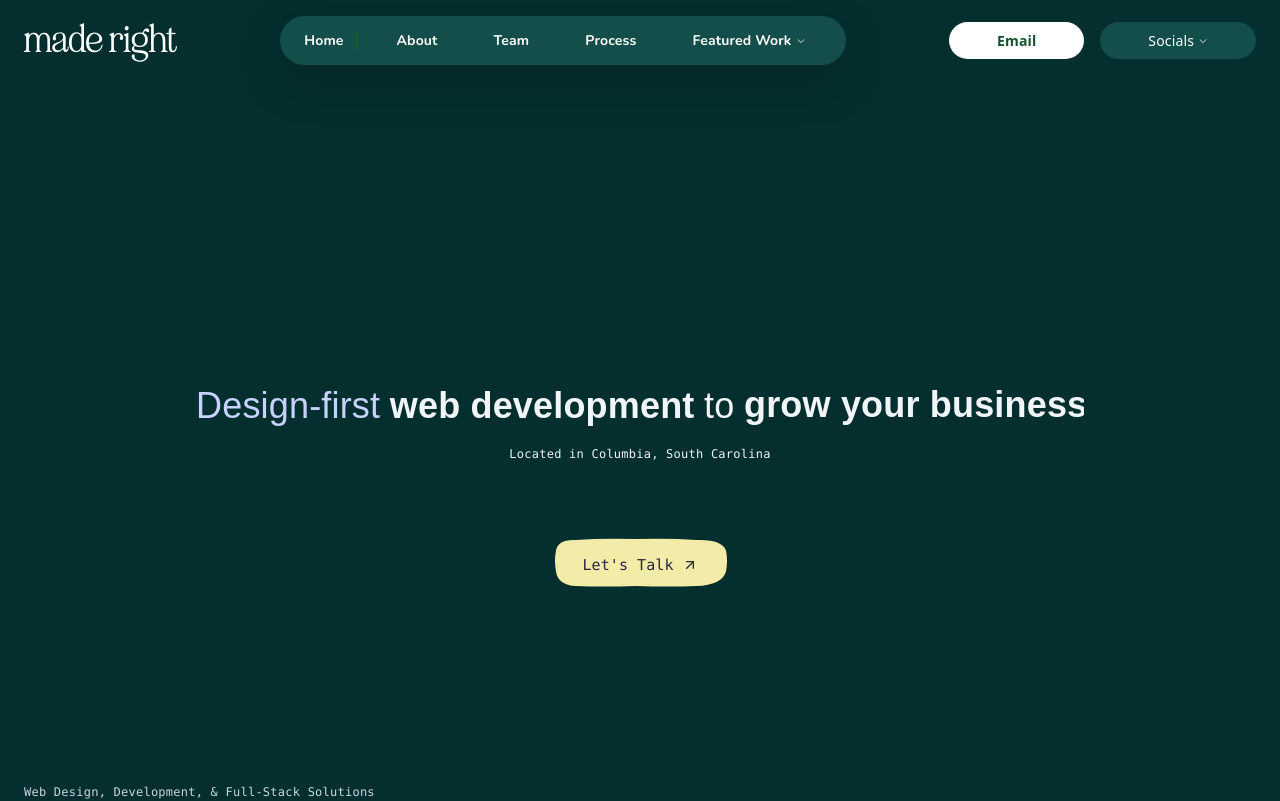
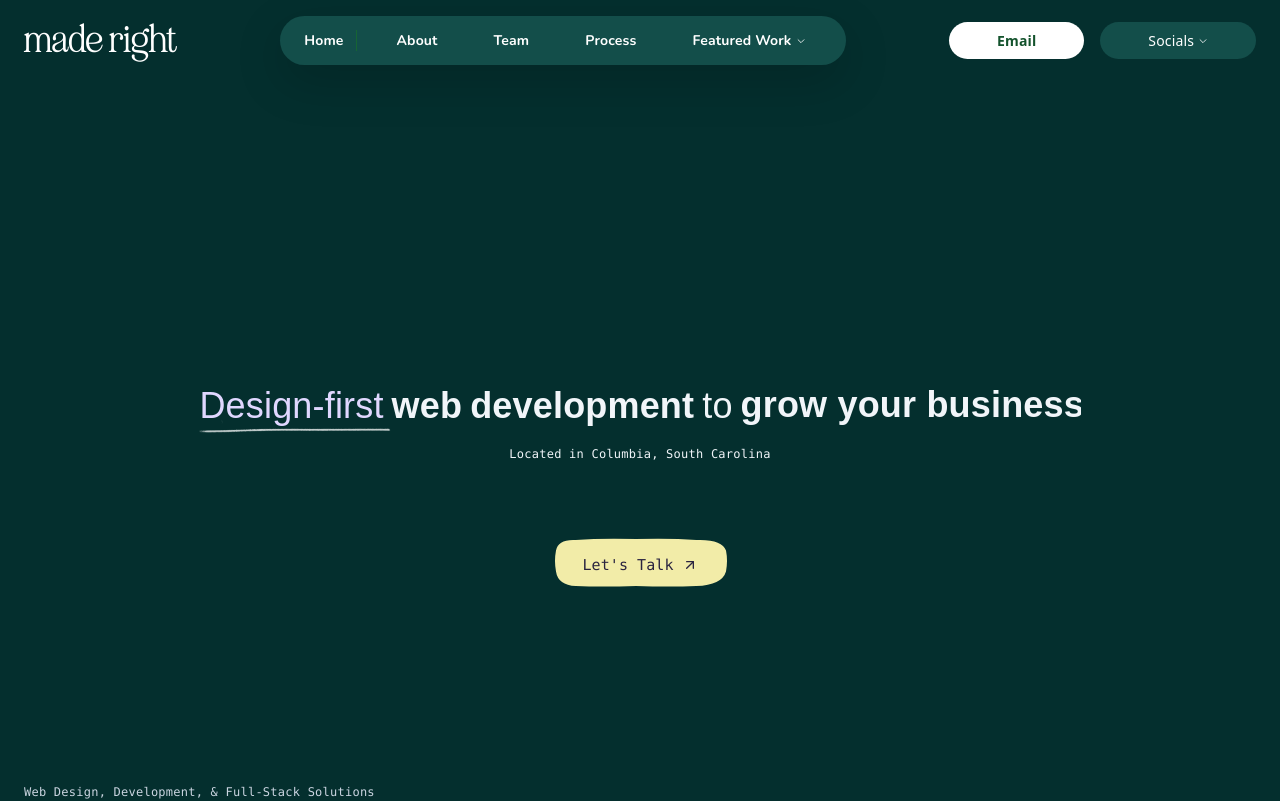
Before and after one commit to alexgoodestudio/maderight.studio, a React (Create React App) app: page / in a window 1280 px wide. Shown: the top 801 px of the page. Built offline with nearby package versions, Linux system fonts and the light colour scheme; a web font is replaced by a local one.

Commit message:
new opener compoent

```diff
--- a/src/Components/Opener.js
+++ b/src/Components/Opener.js
@@ -6,6 +6,7 @@ import { ScrambleTextPlugin } from "gsap/ScrambleTextPlugin";
 import { ButtonShape, BRAND_COLORS } from './Shapes';
 import { ArrowUpRight } from 'lucide-react';
 import { triggerConfetti } from '../utils/confetti';
+import Line from "./Images/b.png"
 
 gsap.registerPlugin(ScrollTrigger, ScrambleTextPlugin);
 
@@ -21,11 +22,13 @@ function Opener() {
   const [fontLoaded, setFontLoaded] = useState(false);
   const [currentWordIndex, setCurrentWordIndex] = useState(0);
   const [isButtonHovered, setIsButtonHovered] = useState(false);
+  const [hasInitialAnimated, setHasInitialAnimated] = useState(false);
   const wordSwapRef = useRef(null);
+  const initialPhraseWordsRef = useRef([]);
 
   // Words to cycle through with their widths
   const swappingWords = [
-    { text: "drive conversions", width: "240px" },
+    { text: "drive conversions", width: "240px", words: ["drive", "conversions"] },
     { text: "build trust", width: "140px" },
     { text: "grow your business", width: "280px" },
     { text: "stand out", width: "140px" }
@@ -76,17 +79,13 @@ function Opener() {
         gsap.set(servicesRef.current, { opacity: 1 });
       }
 
-      // Letter-by-letter reveal for "Design First Web Development"
-      const designLetters = designRef.current.querySelectorAll('.letter');
-      const firstLetters = firstRef.current.querySelectorAll('.letter');
-      const webLetters = webRef.current.querySelectorAll('.letter');
-      const developmentLetters = developmentRef.current.querySelectorAll('.letter');
-      const allLetters = [...designLetters, ...firstLetters, ...webLetters, ...developmentLetters];
+      // Word-by-word reveal for "Design-first web development to"
+      const allWords = [designRef.current, webRef.current, developmentRef.current, firstRef.current];
 
-      gsap.from(allLetters, {
+      gsap.from(allWords, {
         y: 20,
         opacity: 0,
-        stagger: 0.03, // 30ms between each letter
+        stagger: 0.08, // 80ms between each word
         duration: 0.5,
         ease: 'back.out(1.4)'
       });
@@ -102,22 +101,45 @@ function Opener() {
 
   }, [fontLoaded]);
 
-  // Word swapping animation
+  // Initial phrase word-by-word animation (only runs once)
   useGSAP(() => {
-    if (!fontLoaded || !wordSwapRef.current) return;
+    if (!fontLoaded || !wordSwapRef.current || hasInitialAnimated) return;
+
+    const prefersReducedMotion = window.matchMedia('(prefers-reduced-motion: reduce)').matches;
+    if (prefersReducedMotion) {
+      setHasInitialAnimated(true);
+      return;
+    }
+
+    const wordElements = initialPhraseWordsRef.current;
+
+    if (wordElements.length > 0) {
+      // Set initial state - words hidden and slightly below
+      gsap.set(wordElements, { y: 20, opacity: 0 });
+
+      // Animate words in one by one
+      gsap.to(wordElements, {
+        y: 0,
+        opacity: 1,
+        stagger: 0.08,
+        duration: 0.5,
+        ease: 'back.out(1.4)',
+        onComplete: () => {
+          setHasInitialAnimated(true);
+        }
+      });
+    }
+  }, [fontLoaded, hasInitialAnimated]);
+
+  // Word swapping animation (runs after initial animation completes)
+  useGSAP(() => {
+    if (!fontLoaded || !wordSwapRef.current || !hasInitialAnimated) return;
 
     const prefersReducedMotion = window.matchMedia('(prefers-reduced-motion: reduce)').matches;
     if (prefersReducedMotion) {
       gsap.set(wordSwapRef.current, { opacity: 1, y: 0 });
       return;
     }
-
-    // CRITICAL: First phrase must start mounted with NO animation
-    // Set initial state immediately - visible and in position
-    gsap.set(wordSwapRef.current, {
-      y: '0%',
-      opacity: 1
-    });
 
     // Function to perform the word swap animation
     const performSwap = () => {
@@ -166,7 +188,7 @@ function Opener() {
       clearTimeout(firstTimeout);
       if (intervalId) clearInterval(intervalId);
     };
-  }, [fontLoaded, swappingWords.length]);
+  }, [fontLoaded, swappingWords.length, hasInitialAnimated]);
 
 
 
@@ -184,7 +206,7 @@ function Opener() {
         }}
       >
         {window.innerWidth <= 768
-          ? "Web Design & Full-Stack Solutions"
+          ? "Web Design, SEO & Full-Stack Solutions"
           : "Web Design, Development, & Full-Stack Solutions"}
       </div>
 
@@ -198,9 +220,28 @@ function Opener() {
         <h2 ref={taglineRef} className="text-4xl mt-lg-4 mt-3 text-slate-100 pt-4 font-light mb-5 opener-tagline">
           <section className="d-inline-block text-center pb-2 px-2 md:px-6">
             <div>
-              <span className="word emphasis animate lora pt-lg-4" style={{ color: '#c7d2fe' }}>Design-first</span>{' '}
-              <span className="  lora font-semibold">web development</span>{' '}
-              <span className="lora">to</span>{' '}
+              <span ref={designRef} className="word d-inline-block me-2 emphasis animate lora pt-lg-4 position-relative" style={{ color: '#e0d7ff', overflow: 'visible' }}>
+                Design-first
+                <img
+                  src={Line}
+                  alt=""
+                  className="position-absolute"
+                  style={{
+                    top: '65%',
+                    left: '-2%',
+                    width: '100%',
+                    height: 'auto',
+                    pointerEvents: 'none',
+                    filter: 'brightness(1.2) saturate(0.8)',
+                    opacity: 0.75,
+                    transform: 'scaleX(1.1)',
+                    transformOrigin: 'left center'
+                  }}
+                />
+              </span>
+              <span ref={webRef} className="word d-inline-block me-2 lora font-semibold">web</span>
+              <span ref={developmentRef} className="word d-inline-block me-2 lora font-semibold">development</span>
+              <span ref={firstRef} className="word d-inline-block me-2 lora">to</span>
               <span
                 className="d-inline-block position-relative"
                 style={{
@@ -235,7 +276,22 @@ function Opener() {
                     top: 0
                   }}
                 >
-                  {swappingWords[currentWordIndex].text}
+                  {currentWordIndex === 0 && !hasInitialAnimated && swappingWords[0].words ? (
+                    // Initial phrase: render individual words for word-by-word animation
+                    swappingWords[0].words.map((word, idx) => (
+                      <span
+                        key={idx}
+                        ref={el => initialPhraseWordsRef.current[idx] = el}
+                        className="d-inline-block"
+                        style={{ marginRight: idx < swappingWords[0].words.length - 1 ? '0.25em' : '0' }}
+                      >
+                        {word}
+                      </span>
+                    ))
+                  ) : (
+                    // All other phrases: render as single text with slide animation
+                    swappingWords[currentWordIndex].text
+                  )}
                 </span>
               </span>
             </div>
```
